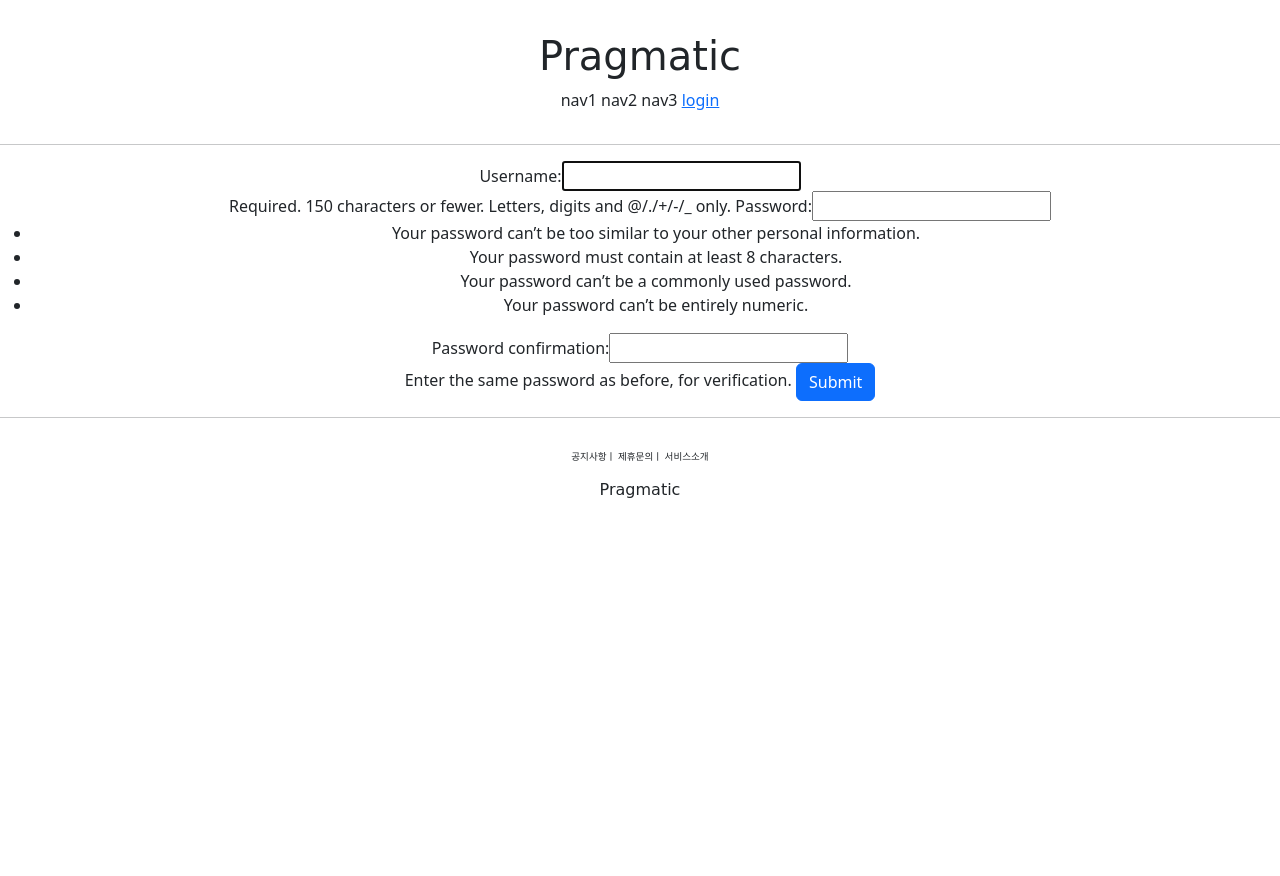
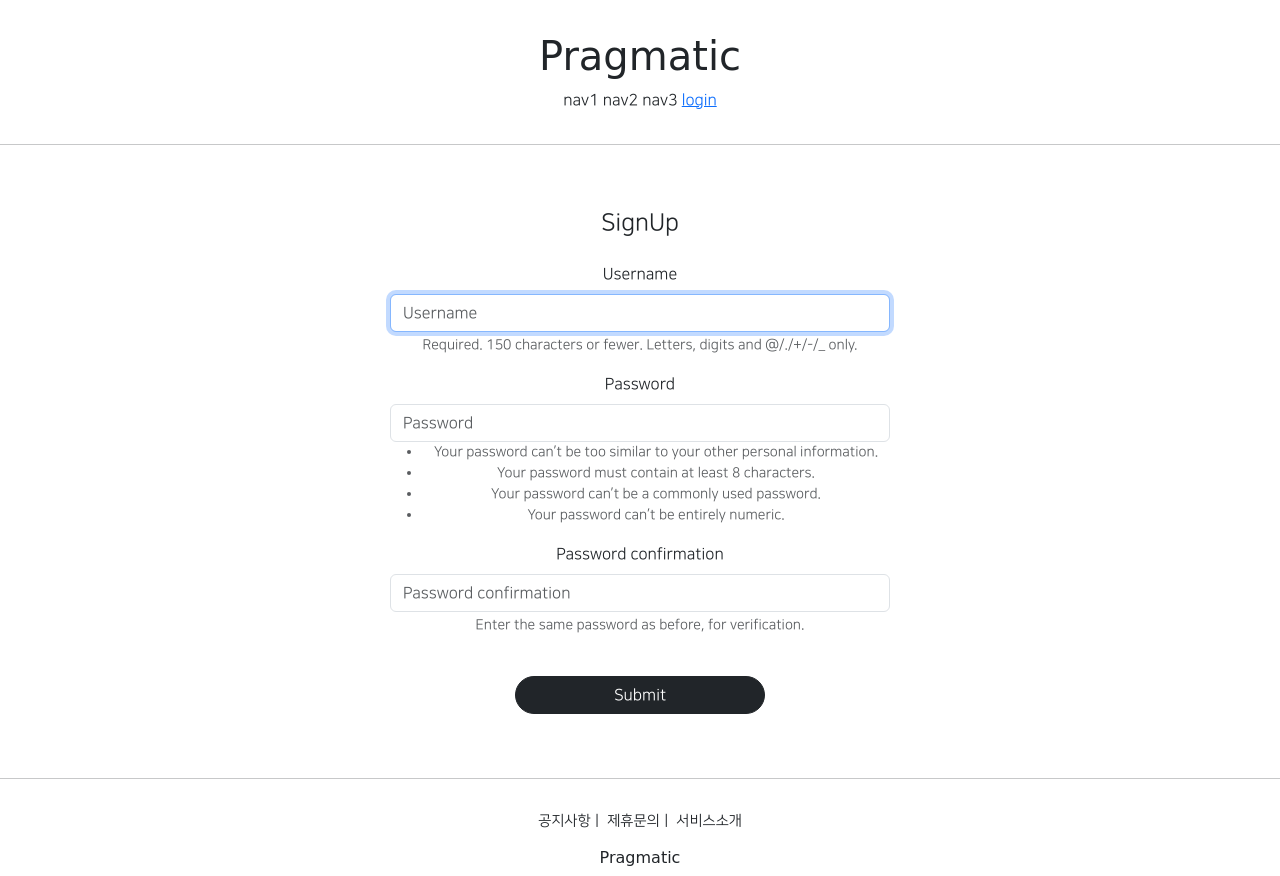
Before and after one commit to taehoonnnnn/django_project, a Django app: page /account/create/ in a window 1280 px wide. Before the commit the page ends 498 px from the top, so only its background shows below. Run offline with Django 3.2, Linux system fonts and the light colour scheme; some libraries are stand-ins or nearby versions; some web fonts are replaced.

Commit message:
django course 23 commit

```diff
--- a/accountapp/templates/accountapp/create.html
+++ b/accountapp/templates/accountapp/create.html
@@ -1,12 +1,16 @@
 {% extends 'base.html' %}
+{% load bootstrap4 %}
 
 {% block content %}
 
-<div style="text-align: center;">
+<div style="text-align: center; max-width: 500px; margin: 4rem auto;">
+    <div class="mb-4">
+        <h4>SignUp</h4>
+    </div>
     <form action="{% url 'accountapp:create' %}" method="post">
         {% csrf_token %}
-        {{ form }}
-        <input type="submit" class="btn btn-primary">
+        {% bootstrap_form form %}
+        <input type="submit" class= "btn btn-dark rounded-pill col-6 mt-4">
     </form>
 </div>
 
--- a/pragmatic/settings.py
+++ b/pragmatic/settings.py
@@ -47,6 +47,7 @@ INSTALLED_APPS = [
     'django.contrib.sessions',
     'django.contrib.messages',
     'django.contrib.staticfiles',
+    'bootstrap4',
     'accountapp',
 ]
 
--- a/static/base.css
+++ b/static/base.css
@@ -3,7 +3,7 @@
 }
 
 .pragmatic_footer_button {
-    font-size: .6rem;
+    font-size: .9rem;
 }
 
 .pragmatic_footer {
--- a/templates/base.html
+++ b/templates/base.html
@@ -3,7 +3,7 @@
 
 {% include 'head.html' %}
 
-<body>
+<body style="font-family: 'NanumSquareR'">
 
     {% include 'header.html' %}
 
--- a/templates/head.html
+++ b/templates/head.html
@@ -16,4 +16,27 @@
 
     <!-- default css link -->
     <link rel="stylesheet" type="text/css" href="{% static 'base.css' %}">
+    <style>
+        @font-face {
+            font-family: 'NanumSquareR';
+            src: local('NanumSquareR'),
+            url("{% static 'fonts/NanumSquareR.ttf' %}") format(opentype);
+        }
+        @font-face {
+            font-family: 'NanumSquareEB';
+            src: local('NanumSquareEB'),
+            url("{% static 'fonts/NanumSquareEB.ttf' %}") format(opentype);
+        }
+        @font-face {
+            font-family: 'NanumSquareL';
+            src: local('NanumSquareL'),
+            url("{% static 'fonts/NanumSquareL.ttf' %}") format(opentype);
+        }
+        @font-face {
+            font-family: 'NanumSquareB';
+            src: local('NanumSquareB'),
+            url("{% static 'fonts/NanumSquareB.ttf' %}") format(opentype);
+        }
+
+    </style>
 </head>
```
Also changed, not shown: accountapp/templates/accountapp/login.html (+5 -3 lines), static/fonts/NanumSquareB.ttf (added), static/fonts/NanumSquareEB.ttf (added), static/fonts/NanumSquareL.ttf (added), static/fonts/NanumSquareR.ttf (added).
